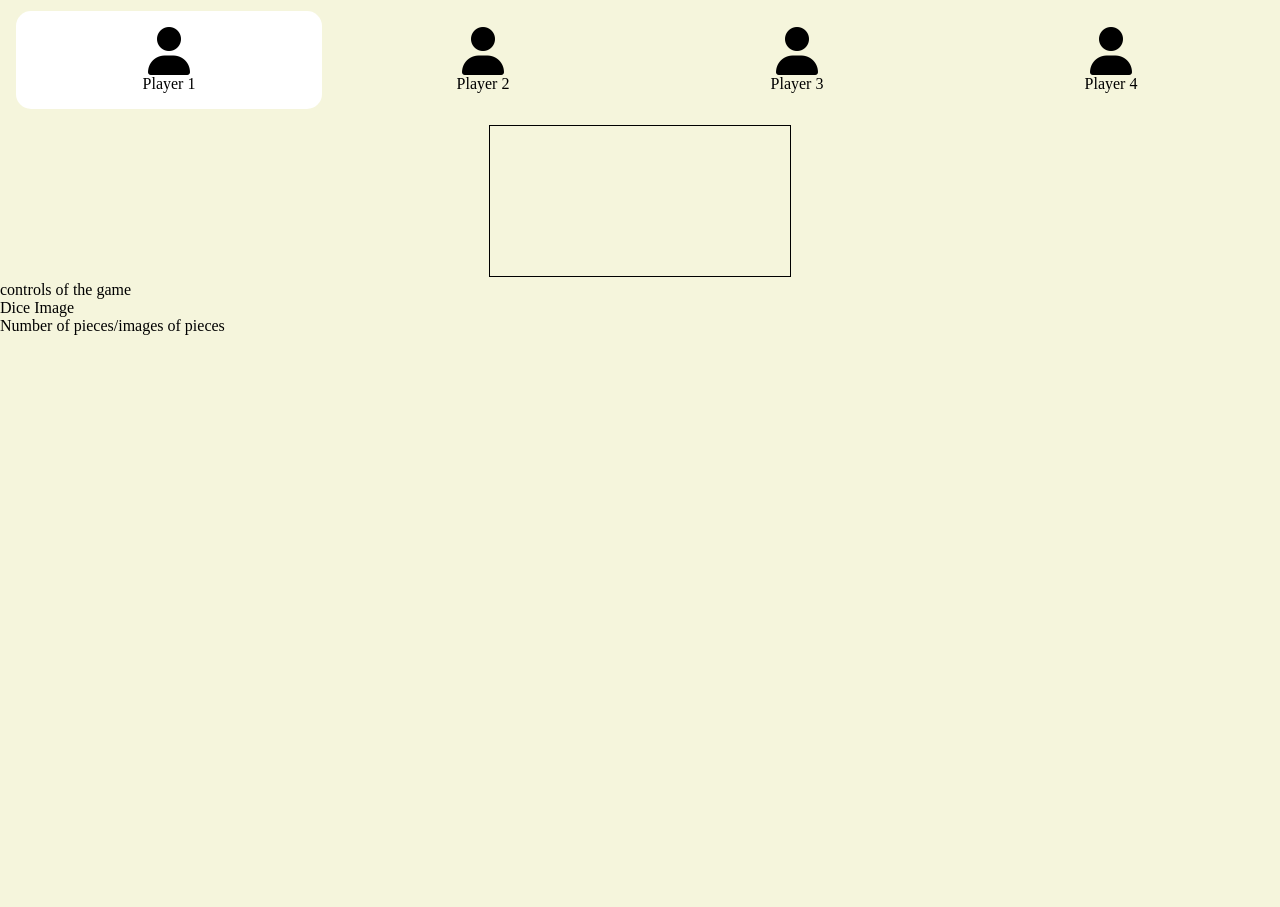
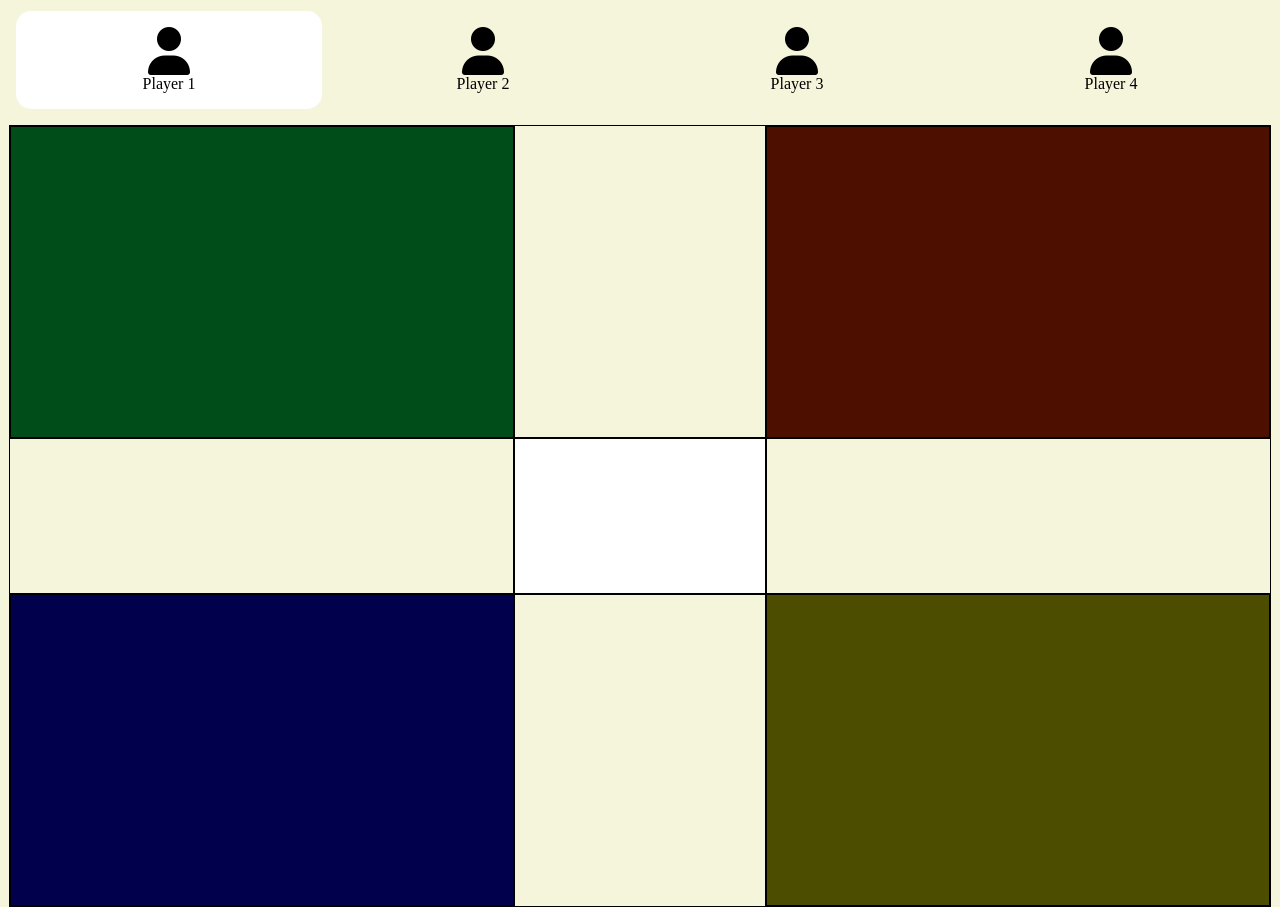
Before and after one commit to moehaemad/LudoGame, a plain HTML site: page ludo.html in a window 1280 px wide. Shown: the part 760-1667 px from the top of the page. Before the commit the page ends 1095 px from the top, so only its background shows below. Drawn offline with Linux system fonts and the light colour scheme.

Commit message:
added basic outline of the board

```diff
--- a/js/app.js
+++ b/js/app.js
@@ -13,10 +13,36 @@ class UI{
 }
 
 class Board{
-    constructor(xunit, yunit){
+    constructor(xunit, yunit, ctx){
         this.x = xunit;
         this.y = yunit;
+        this.ctx = ctx;
     }
+
+    makeRectangle(color, x, y, width, height){
+        this.ctx.strokeStyle = 'black';
+        this.ctx.lineWidth = 2;
+        this.ctx.fillStyle = color;
+        this.ctx.fillRect(x,y, width, height);
+        this.ctx.strokeRect(x, y, width, height);
+    }
+
+    setupBoard(){
+        const bigX = this.x*6;
+        const bigY = this.y*6;
+        const [homeX, homeY] = [this.x*3, this.y*3];
+
+        let homeImg = new Image();
+        homeImg.src = './resources/piece.png';
+        console.log(homeImg);
+        console.log(this.ctx.drawImage(homeImg, 0, 0));
+        this.makeRectangle('#004d1a', 0, 0, bigX, bigY);
+        this.makeRectangle('#4d0f00', 9*this.x, 0, bigX, bigY);
+        this.makeRectangle('#00004d', 0, 9*this.y, bigX, bigY);
+        this.makeRectangle('#4d4d00', 9*this.x, 9*this.y, bigX, bigY);
+        this.makeRectangle('white', 2*homeX, 2*homeY, homeX, homeY);
+    }
+
 }
 
 class MainController{
@@ -30,18 +56,20 @@ class MainController{
         this.ctx = ctx;
 
         //The Ludo game is a 15x15 matrix
-        const xUnit = canvas.width/15;
-        const yUnit = canvas.height/15;
+        const xUnit = Math.round(canvas.width/15);
+        const yUnit = Math.round(canvas.height/15);
         return [xUnit, yUnit];
     }
 
     init(){
         this.uiCtl = new UI();
-        this.setupCanvas();
-
-
+        const [dx, dy] = this.setupCanvas();
+        this.boardCtl = new Board(dx, dy, this.ctx);
+        this.boardCtl.setupBoard();
+        // console.log(`${dx} + ${dy}`);
     }
 }
 
 mainCtl = new MainController();
+ctx = mainCtl.ctx;
 mainCtl.init();
--- a/ludo.html
+++ b/ludo.html
@@ -57,5 +57,5 @@
     </section>
 </body>
 <script src="https://kit.fontawesome.com/69c9a68f44.js" crossorigin="anonymous"></script>
-<script src="js/"></script>
+<script src="js/app.js"></script>
 </html>
```
